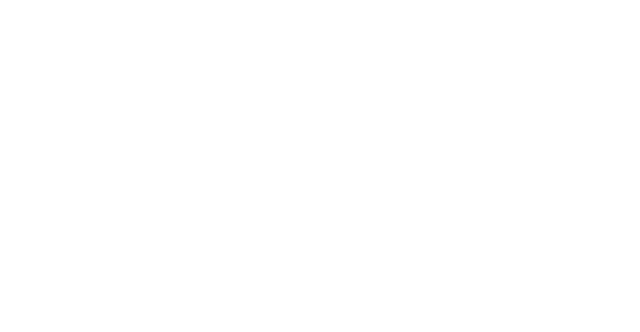
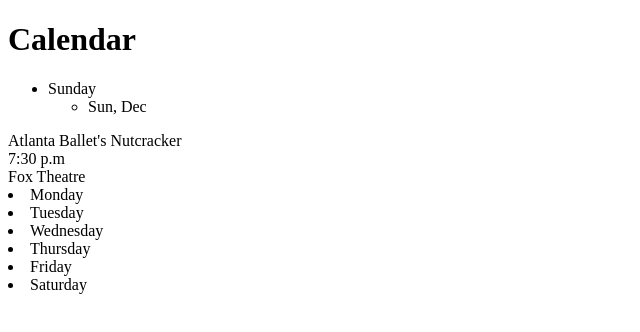
Before and after one commit to aaronjcksn/responsive-calendar, a plain HTML site: page index.html in a window 1280 px wide. Shown: the whole page, without its empty margins (0-640 px from the left). Drawn offline with Linux system fonts and the light colour scheme.

Commit message:
Update index.html
Adding foundation for calendar.

```diff
--- a/index.html
+++ b/index.html
@@ -6,5 +6,28 @@
 </head>
 <body>
 
-</body>
+	<h1>Calendar</h1><!-- feel free to change this -->
+
+	<div class="calendar">
+		<ul class="weekdays">
+			<li>Sunday
+				<ul class="days">
+					<li class="calendar-day">
+						<div class="date"><span class="date">Sun, </span><span class="month">Dec</span></div></div>
+						<a href="#" class="show-info cobb-venue"></a>
+							<div class="show-name">Atlanta Ballet's Nutcracker</div>
+							<div class="show-time">7:30 p.m</div>
+							<div class="venue">Fox Theatre</div>
+					</li>
+				</ul>
+			</li>
+			<li>Monday</li>
+			<li>Tuesday</li>
+			<li>Wednesday</li>
+			<li>Thursday</li>
+			<li>Friday</li>
+			<li>Saturday</li>
+		</ul>
+	</div>
+
 </html>
```
